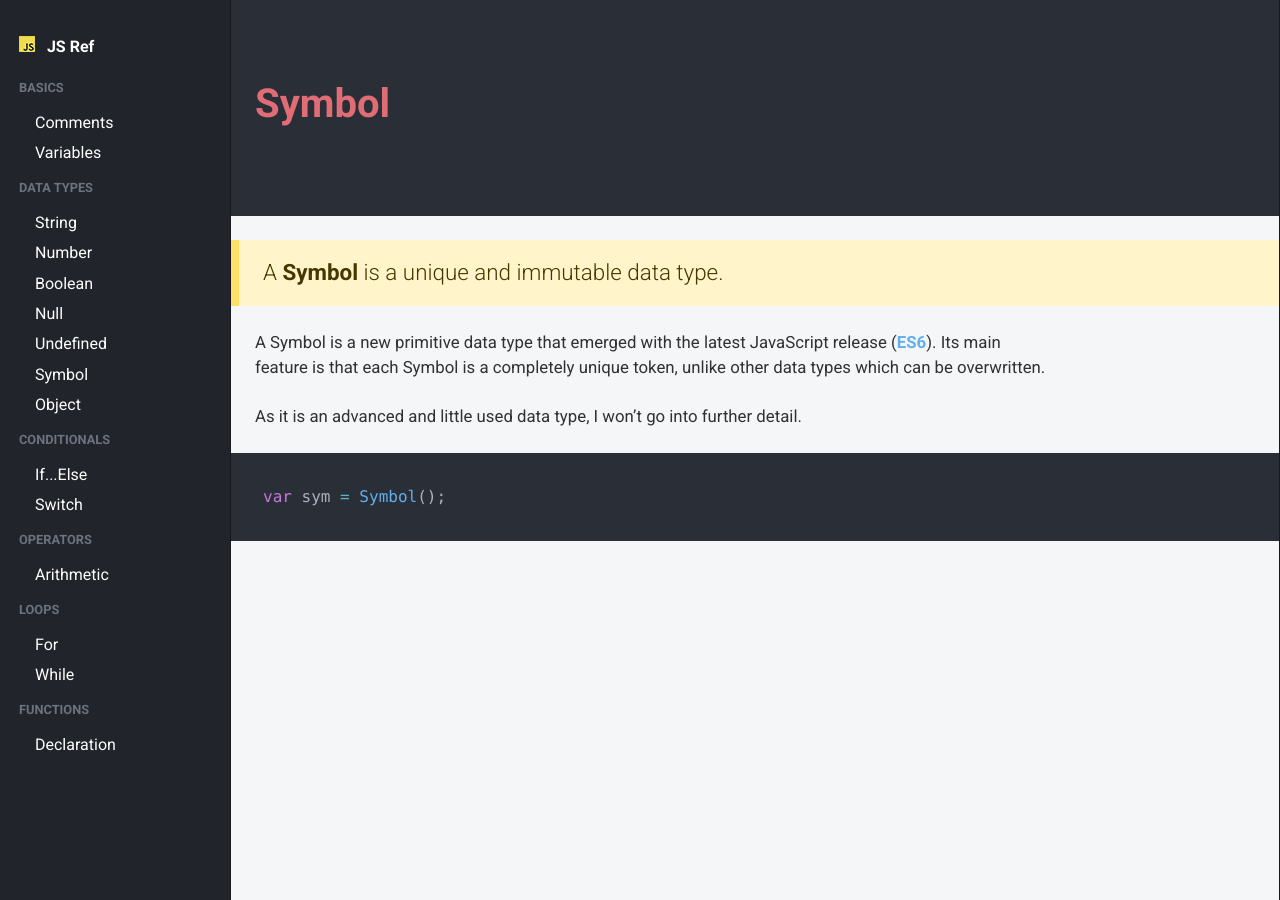
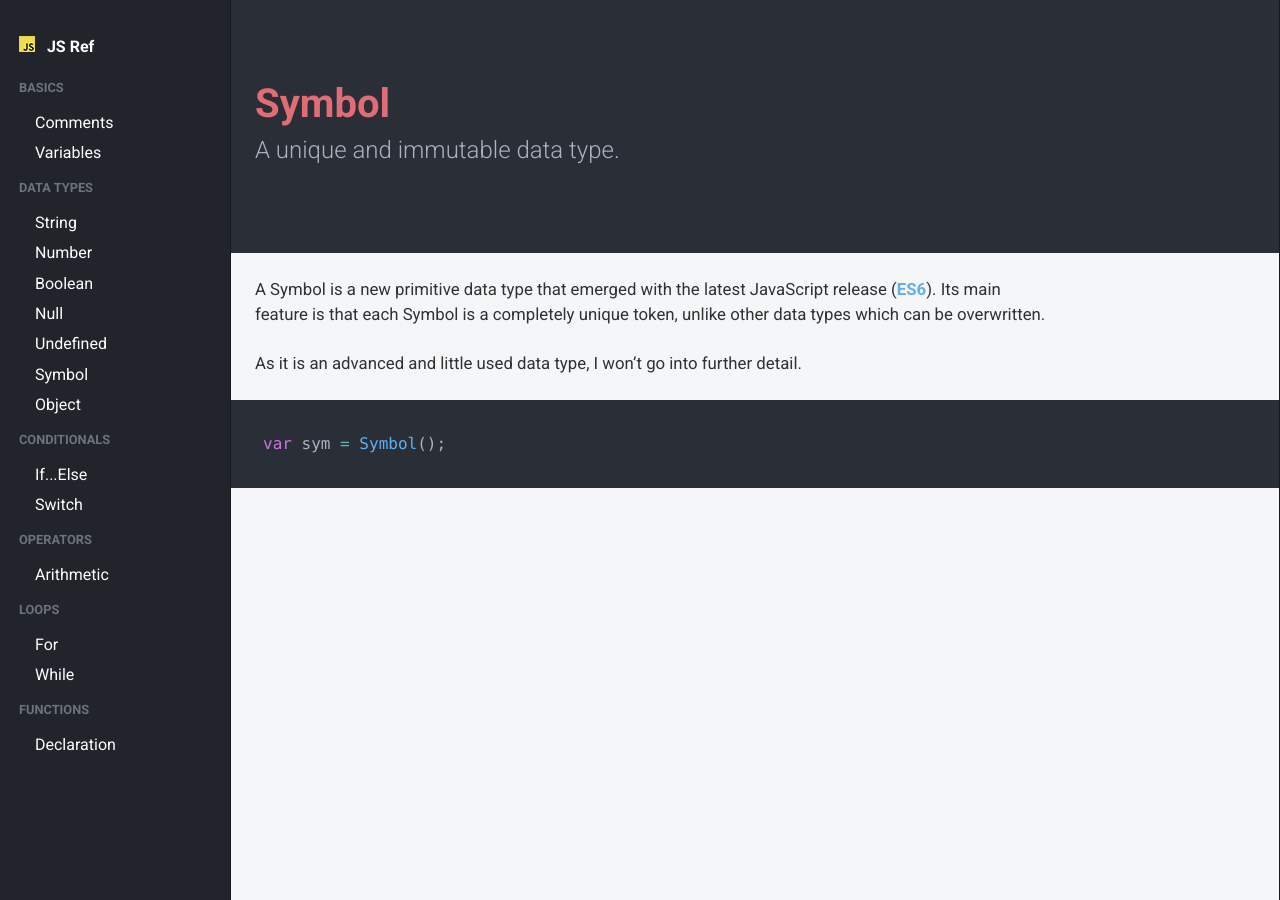
Before and after one commit to KJLarson/snippets, a Jekyll site: the page built from _pages/06_symbol.md, in a window 1280 px wide. Built offline with Jekyll 4.4.1, drawn with Linux system fonts in a browser that asks for light colours; nearby versions of some CDN libraries.

Commit message:
Update 06_symbol.md

```diff
--- a/_pages/06_symbol.md
+++ b/_pages/06_symbol.md
@@ -1,12 +1,11 @@
 ---
 layout: page
 title: Symbol
+subtitle: A unique and immutable data type.
 categories: data types
 permalink: /symbol/
 
 ---
-
-> A **Symbol** is a unique and immutable data type.
 
 A Symbol is a new primitive data type that emerged with the latest JavaScript release ([ES6](http://www.ecma-international.org/ecma-262/6.0/)). Its main feature is that each Symbol is a completely unique token, unlike other data types which can be overwritten.
 
```
